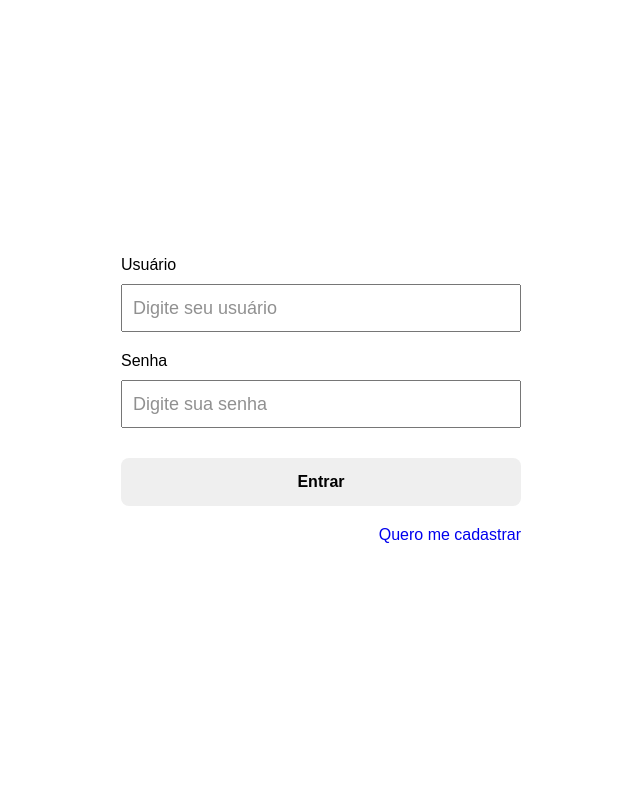
After one commit to gabrielsanttana/rolling-tetris, a PHP site: page /containers/Login/index.html in a window 1280 px wide. The commit adds this page. Shown: the whole page, without its empty margins (319-959 px from the left). Run offline with PHP 8.4, Linux system fonts and the light colour scheme.

Commit message:
Create Login page structure and styling

```diff
--- /dev/null
+++ b/src/containers/Login/index.html
@@ -0,0 +1,38 @@
+<!DOCTYPE html>
+<html lang="en">
+  <head>
+    <meta charset="UTF-8" />
+    <meta name="viewport" content="width=device-width, initial-scale=1.0" />
+    <link rel="stylesheet" href="../../globalStyles.css" />
+    <link rel="stylesheet" href="./styles.css" />
+    <title>Rolling Tetris</title>
+  </head>
+
+  <body>
+    <section class="loginWrapper">
+      <form>
+        <label for="user">Usuário</label>
+        <input
+          type="text"
+          name="user"
+          id="user"
+          placeholder="Digite seu usuário"
+        />
+
+        <label for="password">Senha</label>
+        <input
+          type="password"
+          name="password"
+          id="password"
+          placeholder="Digite sua senha"
+        />
+
+        <button type="button">Entrar</button>
+
+        <div class="registerContainer">
+          <a href="#">Quero me cadastrar</a>
+        </div>
+      </form>
+    </section>
+  </body>
+</html>
--- /dev/null
+++ b/src/containers/Login/styles.css
@@ -0,0 +1,58 @@
+.loginWrapper {
+  width: 100%;
+  height: 100%;
+  display: flex;
+  flex-direction: column;
+  justify-content: center;
+  align-items: center;
+}
+
+.loginWrapper form {
+  width: 100%;
+  max-width: 400px;
+  display: flex;
+  flex-direction: column;
+}
+
+.loginWrapper form label {
+  margin-bottom: 10px;
+}
+
+.loginWrapper form input {
+  width: 100%;
+  height: 48px;
+  margin-bottom: 20px;
+  font-size: 18px;
+  padding: 0 10px;
+}
+
+.loginWrapper form input::placeholder {
+  opacity: 0.8;
+}
+
+.loginWrapper form button {
+  width: 100%;
+  height: 48px;
+  margin-top: 10px;
+  border: 0;
+  border-radius: 8px;
+  font-size: 16px;
+  font-weight: bold;
+  cursor: pointer;
+  transition: filter 0.4s;
+}
+
+.loginWrapper form button:hover {
+  filter: brightness(85%);
+}
+
+.loginWrapper .registerContainer {
+  width: 100%;
+  display: flex;
+  justify-content: flex-end;
+  margin-top: 20px;
+}
+
+.loginWrapper .registerContainer a {
+  text-decoration: none;
+}
--- a/src/styles.css
+++ b/src/globalStyles.css
@@ -14,6 +14,8 @@ body,
 
 body,
 input,
-button {
+button,
+input {
+  font-family: 'Ubuntu', sans-serif;
   -webkit-font-smoothing: antialiased !important;
 }
--- a/src/index.html
+++ b/src/index.html
@@ -7,7 +7,7 @@
     <meta name="theme-color" content="#000000" />
     <meta name="description" content="A simple web project" />
     <title>Rolling Tetris</title>
-    <link rel="stylesheet" href="./styles.css" />
+    <link rel="stylesheet" href="./globalStyles.css" />
   </head>
 
   <body>
```
